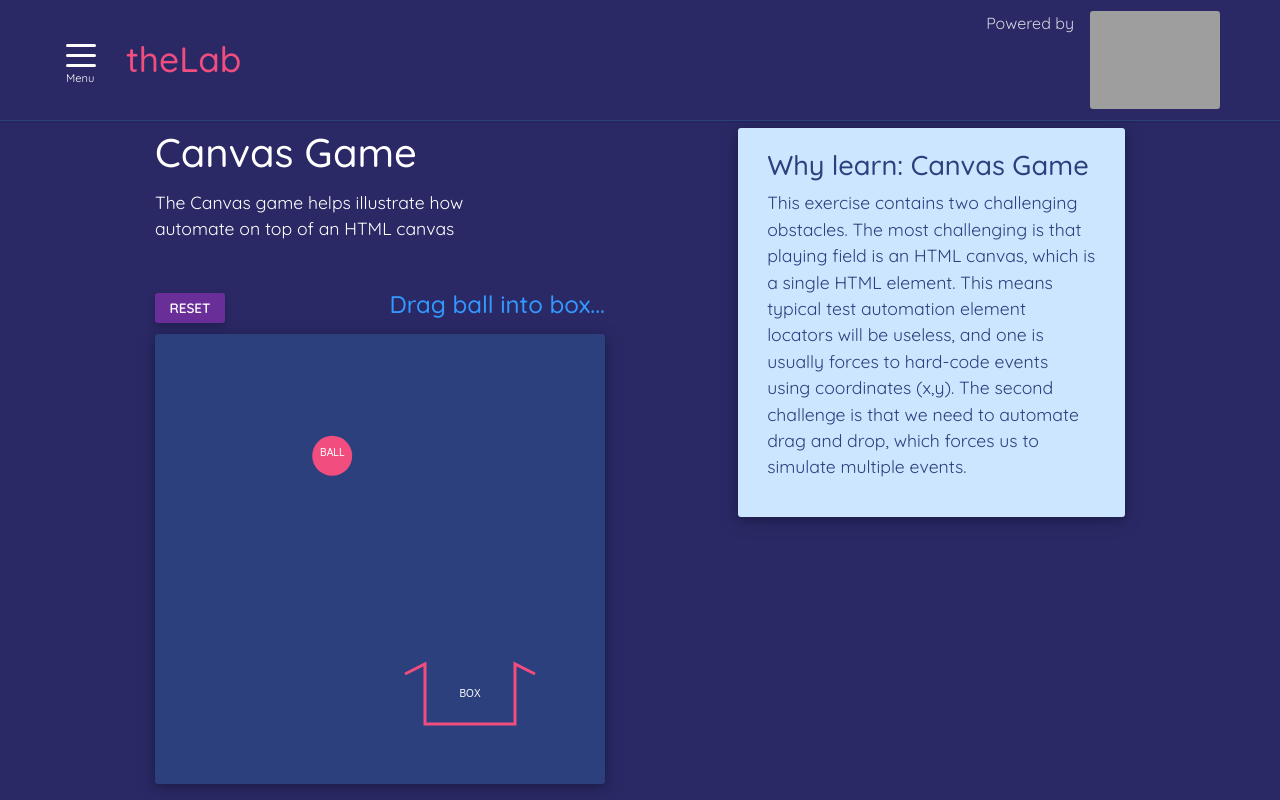
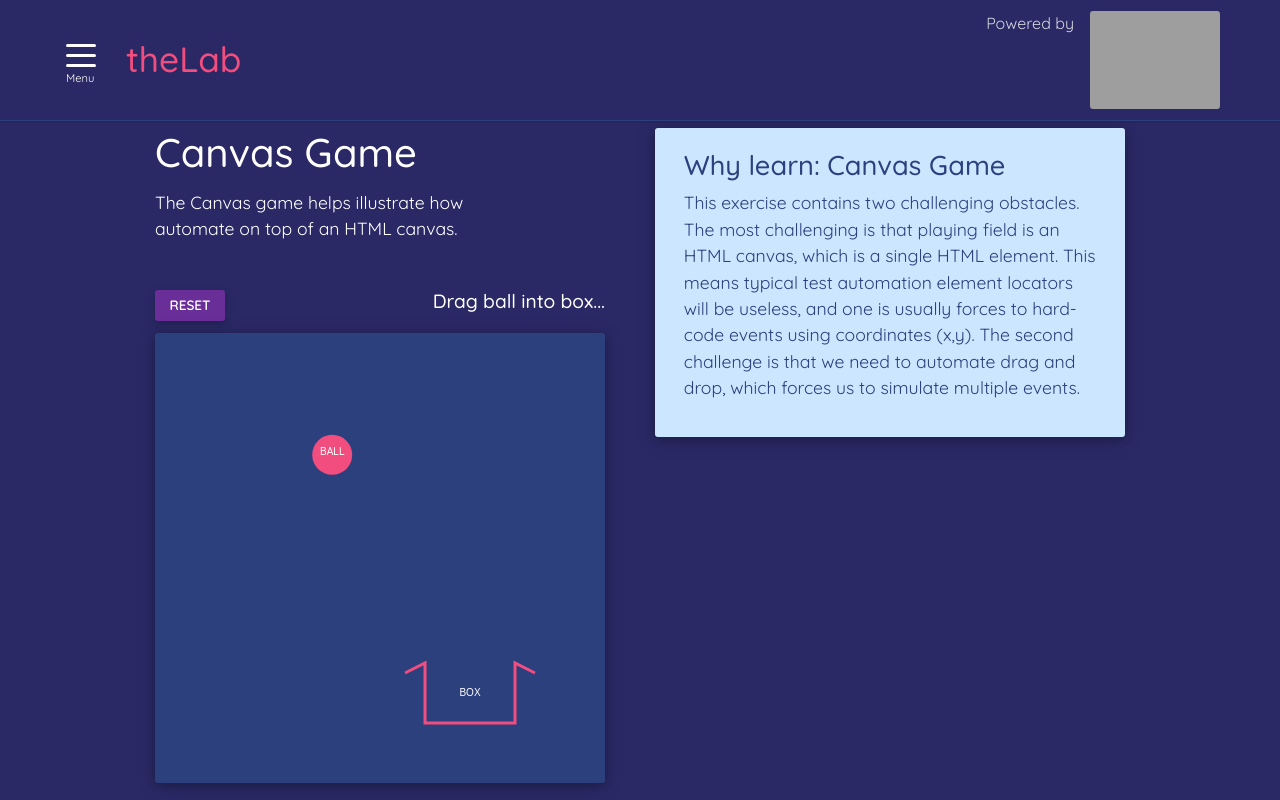
Before and after one commit to karinlj/boozang-thelab, a React (Create React App) app: page /canvasGame in a window 1280 px wide. Shown: the top 800 px of the page. Built offline with nearby package versions, Linux system fonts and the light colour scheme; grey boxes are pictures that could not be loaded.

Commit message:
Accessibility: Kittencollect and canvasGame

```diff
--- a/src/components/domChanges/ScrambleItems.js
+++ b/src/components/domChanges/ScrambleItems.js
@@ -62,7 +62,7 @@ const ScrambleItems = () => {
       '"' +
       comp.props.id +
       '"' +
-      " class=" +
+      " className=" +
       '"' +
       comp.props.className +
       '"' +
--- a/src/components/games/CanvasGame.js
+++ b/src/components/games/CanvasGame.js
@@ -4,7 +4,7 @@ import { CanvasGameVideos } from "../text/videos/VideoSections";
 import { CanvasGameIntro } from "../text/Intros";
 import { CanvasGameTestInfo } from "../text/WhyLearn";
 
-let lws
+let lws;
 const CanvasGame = () => {
   const canvasRef = useRef(null);
   const [dragOk, setDragOk] = useState(false);
@@ -155,7 +155,7 @@ const CanvasGame = () => {
       y: 40 + Math.random() * 300,
     });
   };
-  lws=reset
+  lws = reset;
 
   useEffect(() => {
     reset();
@@ -179,16 +179,18 @@ const CanvasGame = () => {
   }, [ball]);
   return (
     <div className="row justify-content-between">
-      <div className="col-12 col-md-8 col-lg-12 col-xl-5">
+      <div className="col-12 col-md-8 col-xl-5">
         <section className="mobile_game_section">
-          <h5>This game is only available on larger display size...</h5>
+          <h2>This game is only available on larger display size...</h2>
         </section>
         <section className="game_section">
           <CanvasGameIntro />
-          <div className="top_section">
-            <input type="button" value="Reset" className="form_btn purple" onClick={reset} />
-            <h4 className={"sub_heading"}>Drag ball into box...</h4>
-          </div>
+          <header className="game_header">
+            <button className="form_btn purple" onClick={reset}>
+              Reset
+            </button>
+            <h3 className={"sub_heading"}>Drag ball into box...</h3>
+          </header>
           <canvas
             ref={canvasRef}
             className="canvas"
@@ -200,15 +202,15 @@ const CanvasGame = () => {
           />
         </section>
       </div>
-      <div className="col-12 col-md-4 col-lg-12 col-xl-5">
+      <div className="col-12 col-xl-6">
         <CanvasGameTestInfo />
         <CanvasGameVideos />
       </div>
     </div>
   );
 };
-setTimeout(()=>{
-  lws()
-},100)
+setTimeout(() => {
+  lws();
+}, 100);
 
 export default CanvasGame;
--- a/src/components/games/KittenCollect.js
+++ b/src/components/games/KittenCollect.js
@@ -136,14 +136,14 @@ const KittenCollect = () => {
 
   return (
     <div className="row justify-content-between">
-      <div className="col-12 col-md-8 col-lg-12 col-xl-5">
+      <div className="col-12 col-md-8 col-xl-5">
         <section className="mobile_game_section">
-          <h5>This game is only available on larger display size...</h5>
+          <h2>This game is only available on larger display size...</h2>
         </section>
         <section className="game_section">
           <KittenCollectIntro />
 
-          <div className="points_section">
+          <header className="game_header">
             {!isRunning && (
               <button className="form_btn add" onClick={startGame}>
                 Start Game
@@ -154,29 +154,25 @@ const KittenCollect = () => {
                 Abort Game
               </button>
             )}
-            <div className="counter">
-              <h6>
-                Time: <strong>{Math.floor(count / 10)}</strong>{" "}
-              </h6>
-            </div>
-            <div className="points">
-              <h6>
-                Points: <strong>{points}</strong>
-              </h6>
-            </div>
-          </div>
+            <p className="game_header_counter time">
+              Time: <strong>{Math.floor(count / 10)}</strong>{" "}
+            </p>
+            <p className="game_header_counter points">
+              Points: <strong>{points}</strong>
+            </p>
+          </header>
 
-          <div className="square">
+          <div className="playground">
             <Kittens kittens={kittens} handleClick={kittenClick} />
             <Hedgehogs hedgehogs={hedgehogs} handleClick={hedgehogClick} />
             <div className="message" data-testid="message">
-              <h5>{message}</h5>
-              <h5>{pointsMessage}</h5>
+              <p>{message}</p>
+              <p>{pointsMessage}</p>
             </div>
           </div>
         </section>
       </div>
-      <div className="col-12 col-md-4 col-lg-12 col-xl-5">
+      <div className="col-12 col-xl-6">
         <KittenCollectTestInfo />
         <KittenCollectVideos />
       </div>
--- a/src/components/games/games.scss
+++ b/src/components/games/games.scss
@@ -1,28 +1,45 @@
 @import "../../variables.scss";
 
+.mobile_game_section {
+  display: block;
+  @media all and (min-width: $sm-min) {
+    display: none;
+  }
+}
 .game_section {
-  .points_section {
+  .game_header {
     width: 450px;
     display: flex;
     justify-content: space-between;
     align-items: center;
-    h6 {
+    margin-bottom: 0.8rem;
+    .game_header_counter {
+      font-weight: 500;
       text-transform: uppercase;
       margin-bottom: 0;
       font-size: 0.9rem;
+      &.time {
+        strong {
+          color: $themecolorNewPink;
+        }
+      }
+      &.points {
+        strong {
+          color: $themecolorGreen;
+        }
+      }
       strong {
-        font-size: 1.2rem;
-        color: $themecolorNewPink;
-        text-transform: lowercase;
+        font-size: 1.4rem;
       }
     }
   }
-  .square {
+  //kitten collect
+  .playground {
     position: relative;
     background: $themecolorLilaDark;
     box-shadow: $themeBoxShadow;
     border-radius: $themeBorderRadius;
-    margin: 1.5rem 0;
+    margin: 0 0 1.5rem 0;
     width: 450px;
     height: 450px;
     display: flex;
@@ -33,9 +50,12 @@
       z-index: 500;
       max-width: 50%;
       text-align: center;
-      h5 {
+      p {
         line-height: 1.5;
         margin-bottom: 0;
+        font-size: 1.8rem;
+        font-weight: 500;
+        color: $themecolorBlueNewLightest;
       }
     }
     .kitten,
@@ -49,28 +69,7 @@
       }
     }
   }
-
   //canvas
-  .top_section {
-    width: 450px;
-    display: flex;
-    justify-content: space-between;
-    align-items: center;
-    margin-bottom: 0.5rem;
-
-    .sub_heading {
-      color: $themecolorButtonBlue;
-    }
-    .result_wrapper {
-      margin-top: 0;
-      .success_message {
-        &.fail {
-          color: $themecolorButtonBlue;
-        }
-      }
-    }
-  }
-
   .canvas {
     background: $themecolorLilaDark;
     box-shadow: $themeBoxShadow;
@@ -81,9 +80,3 @@
     display: block;
   }
 }
-.mobile_game_section {
-  display: block;
-  @media all and (min-width: $sm-min) {
-    display: none;
-  }
-}
--- a/src/components/layout/Footer.js
+++ b/src/components/layout/Footer.js
@@ -17,7 +17,7 @@ const Footer = () => {
             >
               <img src={Udemy} alt="Boozang Udemy course" />
               Free Boozang Udemy course
-              <i class="fas fa-arrow-right" aria-hidden="true"></i>
+              <i className="fas fa-arrow-right" aria-hidden="true"></i>
             </a>
           </div>
           <div className="col-12 col-md-5">
--- a/src/components/lists/catList/AddCat.js
+++ b/src/components/lists/catList/AddCat.js
@@ -54,7 +54,7 @@ const AddCat = () => {
           <header className="add_cat_header">
             <h1>Add cat</h1>
             <Link to="/catshelter" className="" aria-label="Back to Cat shelter page">
-              <i class="fas fa-arrow-left" aria-hidden="true"></i>
+              <i className="fas fa-arrow-left" aria-hidden="true"></i>
               Back to Cat shelter
             </Link>
           </header>
--- a/src/components/lists/catList/CatDetails.js
+++ b/src/components/lists/catList/CatDetails.js
@@ -96,7 +96,7 @@ const CatDetails = () => {
           <header className="single_cat_header">
             <h1>Cat details</h1>
             <Link to="/catshelter" className="" aria-label="Back to Cat shelter page">
-              <i class="fas fa-arrow-left" aria-hidden="true"></i>
+              <i className="fas fa-arrow-left" aria-hidden="true"></i>
               Back to Cat shelter
             </Link>
           </header>
--- a/src/components/text/Intros.js
+++ b/src/components/text/Intros.js
@@ -241,7 +241,7 @@ export const CanvasGameIntro = () => {
   return (
     <section className="intro_section">
       <h1>Canvas Game</h1>
-      <p>The Canvas game helps illustrate how automate on top of an HTML canvas</p>
+      <p>The Canvas game helps illustrate how automate on top of an HTML canvas.</p>
     </section>
   );
 };
--- a/src/variables.scss
+++ b/src/variables.scss
@@ -15,7 +15,7 @@ $xl-max: 1309px;
 $xxl-min: 1600px;
 
 //colors
-$themecolorYellow: #cdbb18;
+$themecolorYellow: #ffcc33; //#cdbb18;
 $themecolorLightgrey: #f9f9f9;
 $themecolorPurple: #6a2e99;
 $themecolorTurqoise: #00adb3;
@@ -43,5 +43,4 @@ $themeBorderColor: #e0e0e0;
 
 $themeBorderRadius: 3px;
 $themeBoxShadow: 0 2px 8px 0 rgba(0, 0, 0, 0.2), 0 4px 20px 0 rgba(0, 0, 0, 0.19);
-
 $themeBoxShadowLight: rgba(0, 0, 0, 0.24) 0px 3px 8px; //rgba(149, 157, 165, 0.2) 0px 5px 14px;
```
Also changed, not shown: 1 other file (tests, documents, lock files or other folders).
